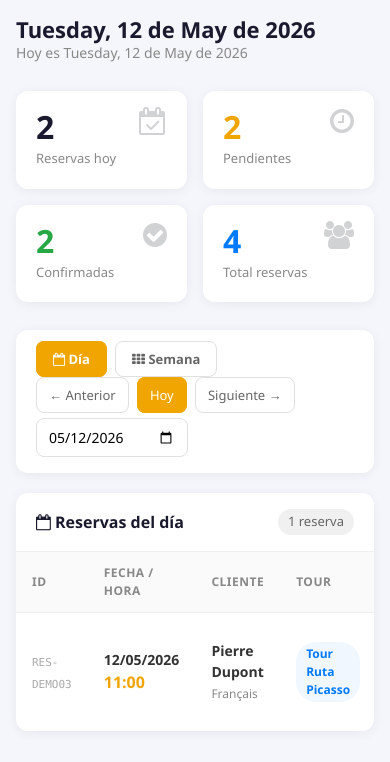
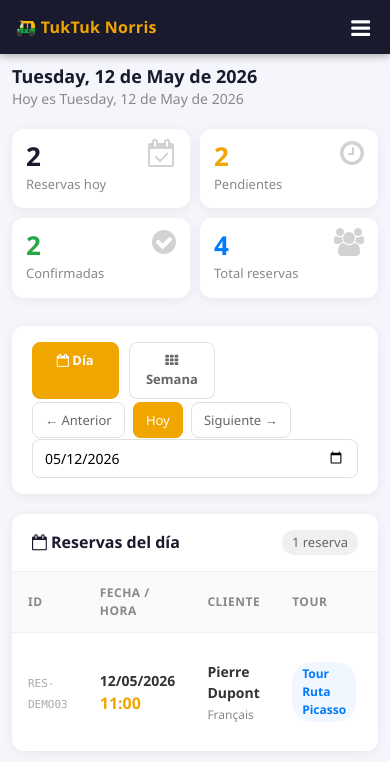
Before and after one commit to ebravounda/turismo, a PHP site: page /reservas/admin.php in a window 390 px wide. Shown: the top 762 px of the page. Run offline with PHP 8.4, Linux system fonts and the light colour scheme; the visitor is signed in with stand-in values (Sample User, id 1); data comes from the database, SQL or seed files in the repository.

Commit message:
deploy: fd554c27400842f9b8ffc661ebf641e3476e973d

```diff
--- a/reservas/admin.php
+++ b/reservas/admin.php
@@ -264,7 +264,41 @@ table tr:hover td{background:#fafafa}
 .empty_state{text-align:center;padding:48px 20px;color:#bbb}
 .empty_state i{font-size:48px;display:block;margin-bottom:12px}
 .section_date{padding:10px 20px;background:#f9f9f9;border-bottom:1px solid #f0f0f0;font-size:13px;font-weight:700;color:#888;text-transform:uppercase;letter-spacing:.5px}
-@media(max-width:768px){.sidebar{display:none}.main_content{margin-left:0;padding:16px}.stats_grid{grid-template-columns:repeat(2,1fr)}.week_grid{grid-template-columns:repeat(4,1fr)}}
+/* ── Mobile top bar ── */
+.mobile_topbar{display:none;position:fixed;top:0;left:0;right:0;height:54px;background:#1a1a2e;z-index:1001;align-items:center;justify-content:space-between;padding:0 16px;box-shadow:0 2px 8px rgba(0,0,0,.3)}
+.mobile_topbar .m_brand{color:#f0a500;font-weight:800;font-size:16px;letter-spacing:.3px}
+.mobile_topbar .m_hamburger{background:none;border:none;color:#fff;font-size:22px;cursor:pointer;padding:6px 4px;line-height:1}
+.sidebar_overlay{display:none;position:fixed;inset:0;background:rgba(0,0,0,.55);z-index:999;cursor:pointer}
+.sidebar_overlay.open{display:block}
+/* ── Responsive ── */
+@media(max-width:900px){
+  .mobile_topbar{display:flex}
+  .sidebar{transform:translateX(-100%);transition:transform .28s ease;z-index:1000;top:0;min-height:100vh}
+  .sidebar.open{transform:translateX(0)}
+  .sidebar .logout{position:relative;bottom:auto;margin:20px 20px 24px}
+  .main_content{margin-left:0;padding:16px;padding-top:70px}
+  .stats_grid{grid-template-columns:repeat(2,1fr);gap:12px}
+  .week_grid{grid-template-columns:repeat(4,1fr);gap:8px}
+  .table_card{overflow-x:auto;-webkit-overflow-scrolling:touch}
+  table{min-width:640px}
+  .topbar{flex-direction:column;align-items:flex-start;gap:6px;margin-bottom:20px}
+  .topbar h1{font-size:18px}
+  .controls{flex-wrap:wrap;gap:8px}
+}
+@media(max-width:600px){
+  .week_grid{grid-template-columns:repeat(2,1fr)}
+  .stats_grid{grid-template-columns:repeat(2,1fr);gap:10px}
+  .stat_card{padding:14px}
+  .stat_card .number{font-size:26px}
+  .controls input[type=date]{width:100%}
+  .view_btns{display:flex;flex-wrap:wrap;gap:6px}
+  .view_btns a{flex:1;text-align:center}
+  .main_content{padding:12px;padding-top:66px}
+}
+@media(max-width:400px){
+  .login_card{width:100%;border-radius:12px;padding:36px 20px;margin:16px}
+  .stats_grid{grid-template-columns:1fr 1fr}
+}
 </style>
 </head>
 <body>
@@ -292,7 +326,16 @@ table tr:hover td{background:#fafafa}
 <?php else: ?>
 
 <!-- ════ DASHBOARD ════ -->
-<div class="sidebar">
+<!-- Mobile top bar -->
+<div class="mobile_topbar">
+    <span class="m_brand">🛺 TukTuk Norris</span>
+    <button class="m_hamburger" onclick="toggleSidebar()" aria-label="Menú">
+        <i class="fa fa-bars"></i>
+    </button>
+</div>
+<div class="sidebar_overlay" id="sidebar_overlay" onclick="closeSidebar()"></div>
+
+<div class="sidebar" id="admin_sidebar">
     <div class="brand"><h3>🛺 TukTuk Norris</h3><p>Panel Admin</p></div>
     <nav>
         <a href="admin.php" class="<?= $view_mode !== 'todas' ? 'active' : '' ?>">
@@ -827,5 +870,19 @@ table tr:hover td{background:#fafafa}
 </div>
 
 <?php endif; ?>
+<script>
+function toggleSidebar(){
+    document.getElementById('admin_sidebar').classList.toggle('open');
+    document.getElementById('sidebar_overlay').classList.toggle('open');
+}
+function closeSidebar(){
+    document.getElementById('admin_sidebar').classList.remove('open');
+    document.getElementById('sidebar_overlay').classList.remove('open');
+}
+// Close sidebar when a nav link is tapped on mobile
+document.querySelectorAll('#admin_sidebar nav a').forEach(function(a){
+    a.addEventListener('click', function(){ if(window.innerWidth <= 900) closeSidebar(); });
+});
+</script>
 </body>
 </html>
```
